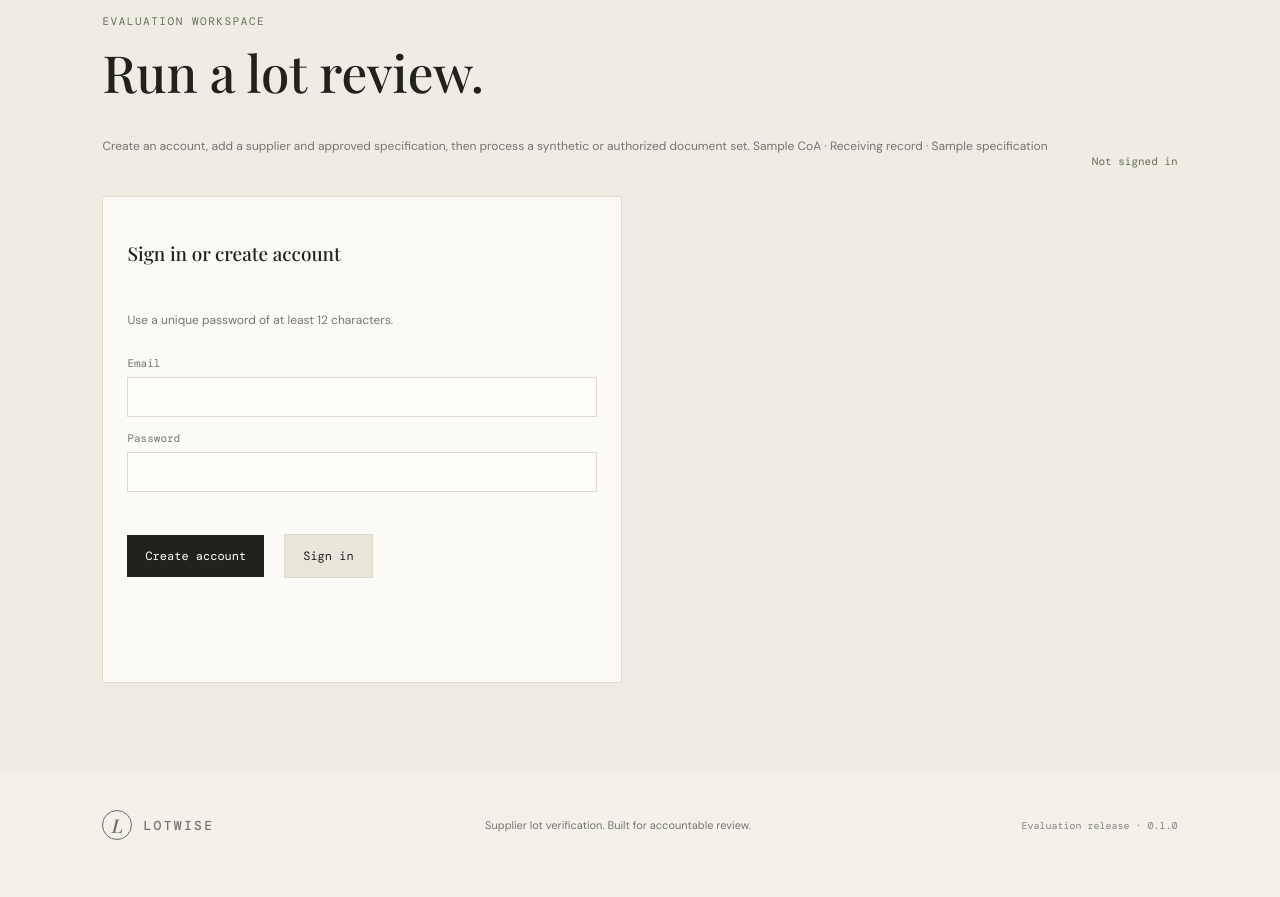
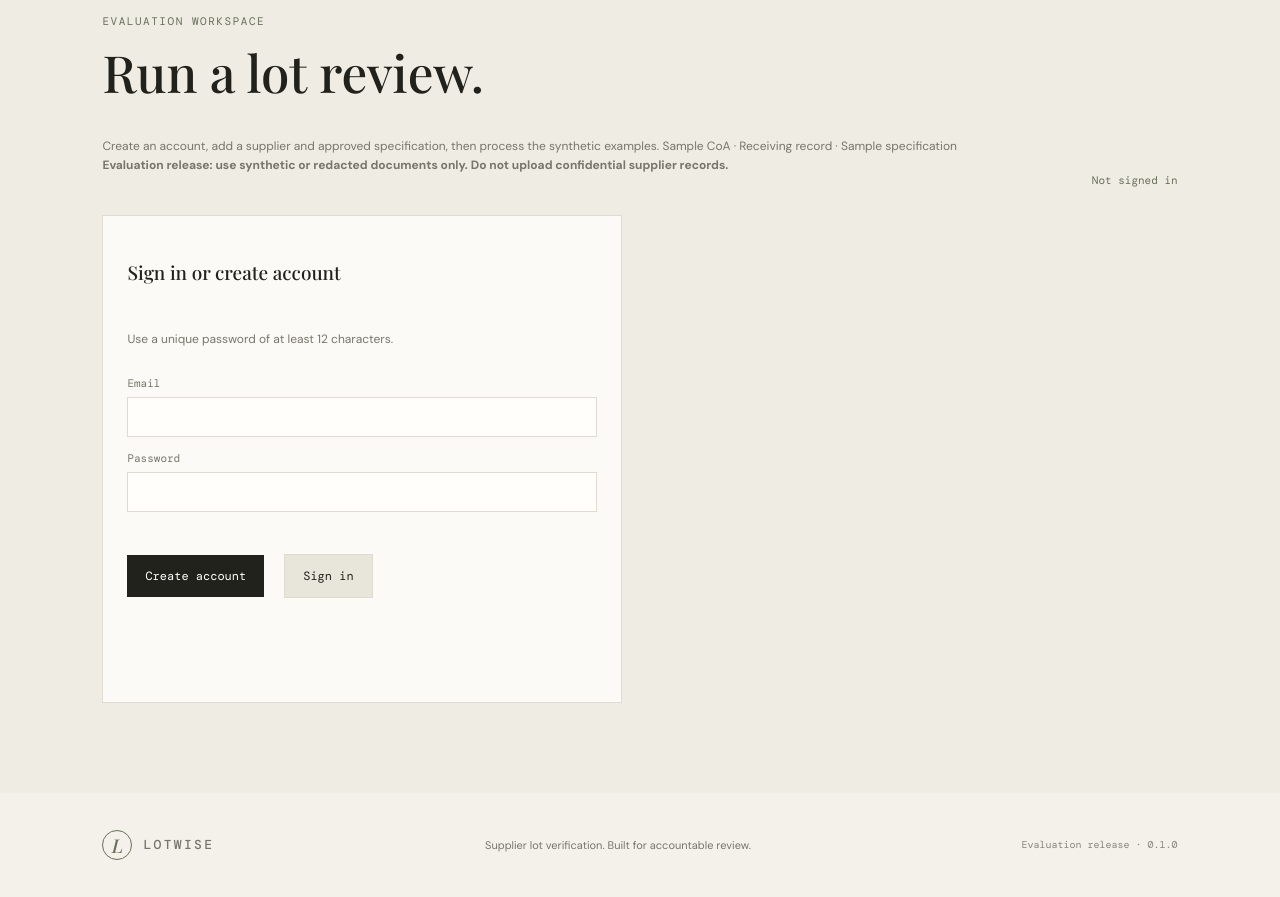
Before and after one commit to DT-09/Lotwise, a plain HTML site: page web/index.html in a window 1280 px wide. Shown: the part 2352-3249 px from the top of the page. Drawn offline with nearby package versions, Linux system fonts and the light colour scheme; files that its build step writes are made by us from their sources; files whose address does not match are found by name; a web font is replaced by a local one.

Commit message:
Warn users against uploading confidential records to evaluation release

```diff
--- a/web/index.html
+++ b/web/index.html
@@ -5,7 +5,7 @@
 <section id="workflow" class="section"><p class="eyebrow">THE REVIEW LOOP</p><h2>From supplier file to documented decision.</h2><div class="steps"><article><span>01</span><h3>Collect</h3><p>Register supplier, ingredient, incoming lot and source documents.</p></article><article><span>02</span><h3>Compare</h3><p>Extract observations and compare exact test mappings against an approved specification.</p></article><article><span>03</span><h3>Resolve</h3><p>Review missing tests, unit conflicts, identity gaps and out-of-limit candidates.</p></article><article><span>04</span><h3>Record</h3><p>Capture the qualified reviewer’s disposition and retain the evidence trail.</p></article></div></section>
 <section id="method" class="section boundary"><div><p class="eyebrow">A CONTROLLED SYSTEM</p><h2>Automation should show its work.</h2></div><p>Lotwise preserves extracted source text and file hashes. Numerical checks use explicit rules. Unmapped units and uncertain identity remain review items. A human reviewer owns the final disposition. Lotwise does not certify food safety, replace laboratory testing, or release batches.</p></section>
 <section id="evaluation" class="section commercial"><div><p class="eyebrow">FOR SPECIALTY INGREDIENT QA TEAMS</p><h2>A paid evaluation.<br><em>One ingredient family at a time.</em></h2><p class="lead">Start with one approved specification and an agreed sample of incoming-lot documents. Measure extraction coverage, exception quality, reviewer corrections and time spent before discussing a recurring subscription.</p><div class="actions"><a class="button primary" href="mailto:dhairytopia@gmail.com?subject=Lotwise%20paid%20evaluation">Discuss a paid evaluation</a><a class="text-link" href="/docs/COMMERCIAL.md">Commercial approach ↗</a></div><p class="fine">Evaluation scope and fee are agreed before work begins. No savings, accuracy or compliance claims are made without evidence.</p></div><div class="commercial-card"><p class="eyebrow">EVALUATION SCOPE</p><ol><li>One ingredient family</li><li>One approved specification set</li><li>Authorized sample documents</li><li>Measured findings and reviewer corrections</li><li>Written production-adoption decision</li></ol><div class="rule"></div><strong>Recurring model</strong><p class="muted">Subscription hypothesis based on monthly lot volume and operational requirements. Pricing is set after buyer discovery, not guessed in advance.</p></div></section>
-<section id="workspace" class="section workspace"><div class="workspace-head"><div><p class="eyebrow">EVALUATION WORKSPACE</p><h2>Run a lot review.</h2><p class="muted">Create an account, add a supplier and approved specification, then process a synthetic or authorized document set. <a href="/examples/sample_coa.txt">Sample CoA</a> · <a href="/examples/sample_receiving_record.txt">Receiving record</a> · <a href="/examples/sample_specification.json">Sample specification</a></p></div><div id="session" class="session">Not signed in</div></div>
+<section id="workspace" class="section workspace"><div class="workspace-head"><div><p class="eyebrow">EVALUATION WORKSPACE</p><h2>Run a lot review.</h2><p class="muted">Create an account, add a supplier and approved specification, then process the synthetic examples. <a href="/examples/sample_coa.txt">Sample CoA</a> · <a href="/examples/sample_receiving_record.txt">Receiving record</a> · <a href="/examples/sample_specification.json">Sample specification</a><br><strong class="security-note">Evaluation release: use synthetic or redacted documents only. Do not upload confidential supplier records.</strong></p></div><div id="session" class="session">Not signed in</div></div>
 <div id="auth" class="card auth"><h3>Sign in or create account</h3><p class="muted">Use a unique password of at least 12 characters.</p><label>Email<input id="email" type="email" autocomplete="email"></label><label>Password<input id="password" type="password" minlength="12" autocomplete="current-password"></label><div class="actions"><button class="button primary" id="register">Create account</button><button class="button secondary" id="login">Sign in</button></div><p id="authmsg" class="message"></p></div>
 <div id="app" hidden><div class="grid">
 <div class="card"><h3>01 / Supplier</h3><label>Supplier name<input id="supplierName" placeholder="Northstar Ingredients"></label><label>Supplier code<input id="supplierCode"></label><button class="button primary" id="addSupplier">Save supplier</button><p id="supplierMsg" class="message"></p><label>Existing supplier<select id="supplierSelect"></select></label></div>
```
